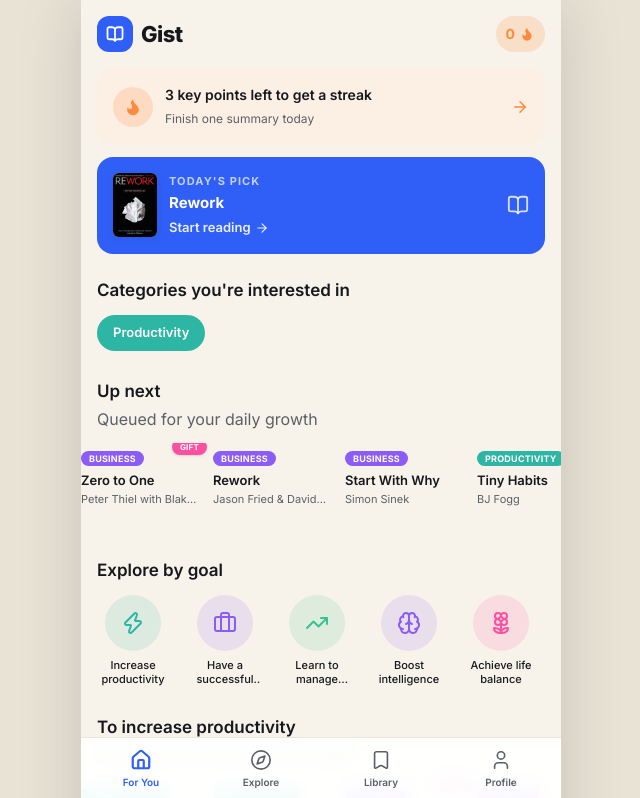
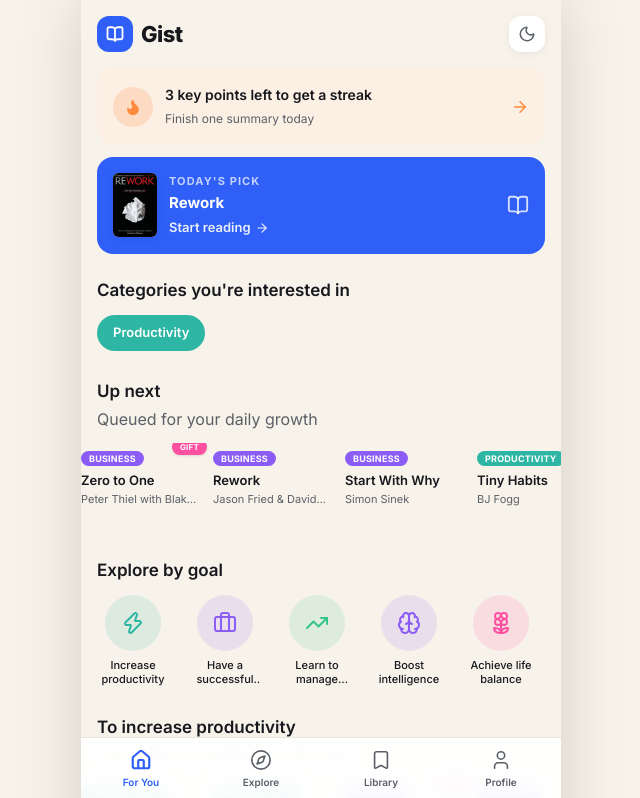
Before and after one commit to AjithSrikumar/Gist, a Next.js app in the folder gist/: page /for-you in a window 1280 px wide. Shown: the top 798 px of the page, without its empty margins (319-959 px from the left). Built offline with nearby package versions, Linux system fonts and the light colour scheme; grey boxes are pictures that could not be loaded.

Commit message:
Add dark mode: toggle in header, CSS variable overrides for all screens, persisted in store

```diff
--- a/gist/src/app/(tabs)/for-you/page.tsx
+++ b/gist/src/app/(tabs)/for-you/page.tsx
@@ -2,7 +2,7 @@
 
 import { motion } from "framer-motion";
 import { useRouter } from "next/navigation";
-import { ArrowRight, Flame, BookOpen, Clock } from "lucide-react";
+import { ArrowRight, Flame, BookOpen, Clock, Sun, Moon } from "lucide-react";
 import { ScreenPadding } from "@/components/AppShell";
 import { StreakFlame } from "@/components/StreakFlame";
 import { HorizontalRail } from "@/components/HorizontalRail";
@@ -32,7 +32,13 @@
           </div>
           <span className="text-[22px] font-extrabold tracking-tight text-ink-900">Gist</span>
         </div>
-        <StreakFlame count={store.streakCount} />
+        <button
+          onClick={() => store.setDarkMode(!store.darkMode)}
+          className="flex h-9 w-9 items-center justify-center rounded-xl bg-bg-white shadow-card"
+          aria-label="Toggle dark mode"
+        >
+          {store.darkMode ? <Sun size={18} className="text-accent-orange" /> : <Moon size={18} className="text-ink-600" />}
+        </button>
       </header>
 
       {/* streak banner */}
--- a/gist/src/app/globals.css
+++ b/gist/src/app/globals.css
@@ -20,6 +20,38 @@
 
   --shadow-card: 0 2px 8px rgba(22, 24, 29, 0.06);
   --shadow-sheet: 0 -8px 40px rgba(22, 24, 29, 0.25);
+}
+
+html.dark {
+  --color-bg-cream: #111318;
+  --color-bg-white: #1a1d24;
+  --color-ink-900: #f0f0f2;
+  --color-ink-600: #9ca0a8;
+  --color-brand-blue: #5b8aff;
+  --color-brand-blue-dk: #3d6aff;
+  --color-accent-pink: #ff6fb5;
+  --color-accent-orange: #ffaa66;
+  --color-accent-green: #4de0a0;
+  --color-accent-purple: #a78bfa;
+  --color-accent-teal: #3dd4c0;
+  --color-surface-peach: #2a1f18;
+  --color-divider: #2a2d35;
+
+  --color-white: #1a1d24;
+  --color-black: #f0f0f2;
+
+  --shadow-card: 0 2px 8px rgba(0, 0, 0, 0.3);
+  --shadow-sheet: 0 -8px 40px rgba(0, 0, 0, 0.5);
+
+  color-scheme: dark;
+}
+
+html.dark body {
+  background-color: #111318;
+}
+
+html.dark img {
+  filter: brightness(0.92);
 }
 
 html,
--- a/gist/src/app/layout.tsx
+++ b/gist/src/app/layout.tsx
@@ -26,7 +26,10 @@
 
 export default function RootLayout({ children }: LayoutProps<"/">) {
   return (
-    <html lang="en" className={`${inter.variable} h-full antialiased`}>
+    <html lang="en" className={`${inter.variable} h-full antialiased`} suppressHydrationWarning>
+      <head>
+        <script dangerouslySetInnerHTML={{ __html: `try{if(JSON.parse(localStorage.getItem('gist-app-v1')||'{}').state?.darkMode)document.documentElement.classList.add('dark')}catch(e){}` }} />
+      </head>
       <body className="min-h-dvh">
         {children}
         <OverlayHost />
--- a/gist/src/components/AppShell.tsx
+++ b/gist/src/components/AppShell.tsx
@@ -15,7 +15,7 @@
 
 export function AppShell({ children }: { children: ReactNode }) {
   return (
-    <div className="min-h-dvh bg-[#E9E3D6] flex justify-center">
+    <div className="min-h-dvh bg-bg-cream flex justify-center">
       <main className="relative w-full max-w-[480px] min-h-dvh bg-bg-cream shadow-[0_0_60px_rgba(0,0,0,0.15)]">
         {children}
       </main>
--- a/gist/src/lib/store.ts
+++ b/gist/src/lib/store.ts
@@ -38,6 +38,7 @@
   notifPrefs: { morning: boolean; keepUp: boolean; diveDeeper: boolean };
   readerTheme: "cream" | "white" | "dark";
   readerTextScale: number;
+  darkMode: boolean;
 }
 
 interface Actions {
@@ -55,6 +56,7 @@
   setNotifPref: (k: keyof PersistedState["notifPrefs"], v: boolean) => void;
   setReaderTheme: (t: PersistedState["readerTheme"]) => void;
   setReaderTextScale: (n: number) => void;
+  setDarkMode: (v: boolean) => void;
 
   finishSummary: (bookId: string) => boolean;
 
@@ -89,6 +91,7 @@
   notifPrefs: { morning: true, keepUp: true, diveDeeper: false },
   readerTheme: "cream",
   readerTextScale: 100,
+  darkMode: false,
 };
 
 const todayIndex = () => new Date().getDay(); // 0 = Sunday
@@ -191,6 +194,14 @@
 
       setReaderTheme: (readerTheme) => set({ readerTheme }),
       setReaderTextScale: (readerTextScale) => set({ readerTextScale }),
+      setDarkMode: (darkMode) => {
+        set({ darkMode });
+        if (darkMode) {
+          document.documentElement.classList.add("dark");
+        } else {
+          document.documentElement.classList.remove("dark");
+        }
+      },
 
       finishSummary: (bookId) => {
         const s = get();
@@ -293,11 +304,15 @@
           notifPrefs: s.notifPrefs,
           readerTheme: s.readerTheme,
           readerTextScale: s.readerTextScale,
+          darkMode: s.darkMode,
         };
         return persisted;
       },
       onRehydrateStorage: () => (state) => {
         state?.setHydrated();
+        if (state?.darkMode) {
+          document.documentElement.classList.add("dark");
+        }
       },
     }
   )
```
